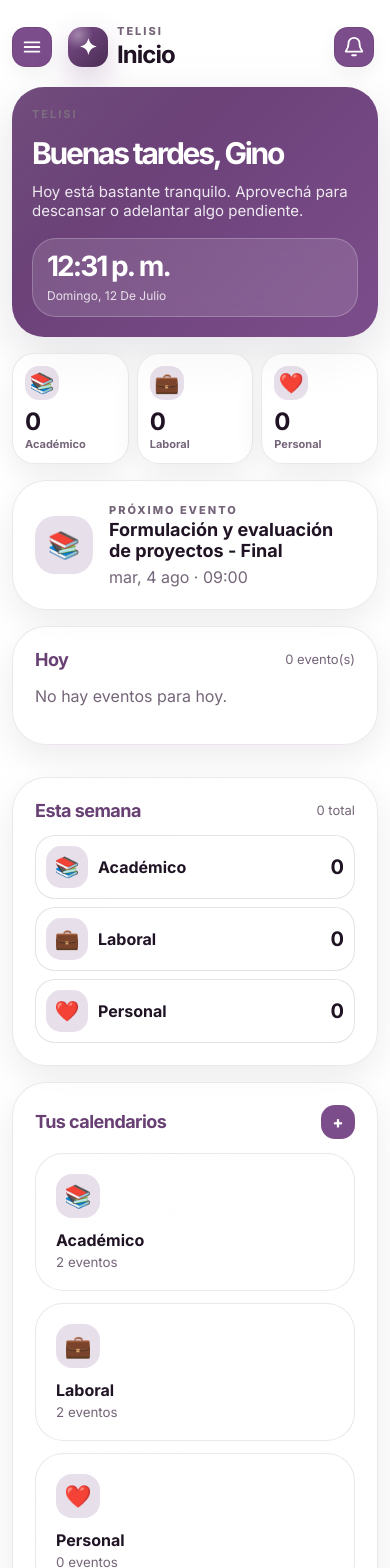
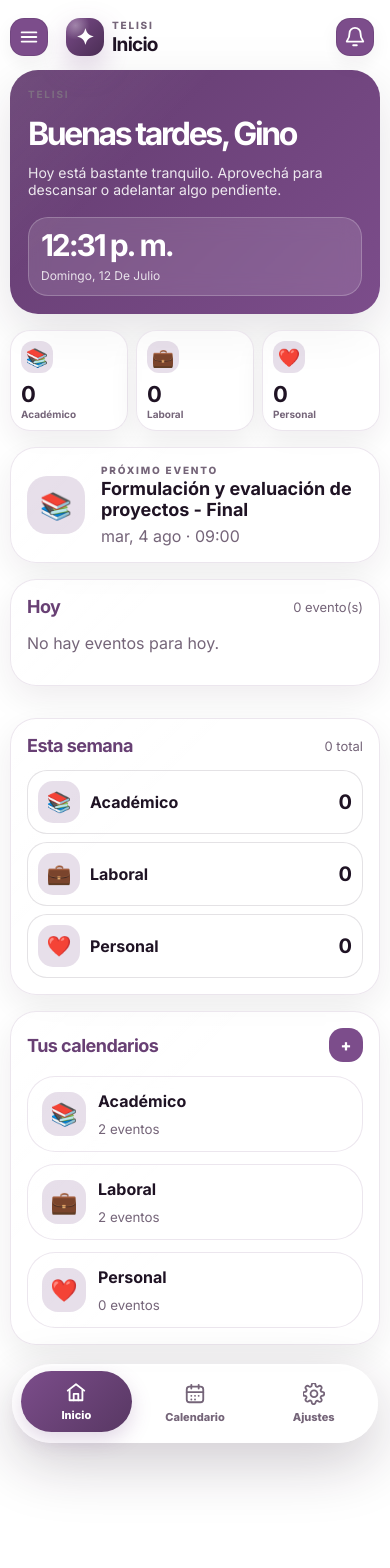
Before and after one commit to ginovalentinotomassipalios-dot/telisi, a React (Vite) app: page / in a window 390 px wide. Shown: the top 1568 px of the page. After the commit the page ends 1457 px from the top, so only its background shows below. Built offline with nearby package versions, Linux system fonts and the light colour scheme.

Commit message:
Descripción del cambio

```diff
--- a/src/main.jsx
+++ b/src/main.jsx
@@ -9,5 +9,5 @@ import "./polish.css";
 import "./fix.css";
 import "./header-scroll.css";
 import "./unified-theme.css";
-
+import "./mobile.css";
 createRoot(document.getElementById("root")).render(<App />);
--- /dev/null
+++ b/src/mobile.css
@@ -0,0 +1,329 @@
+
+/* Telisi mobile polish v0.7.0 */
+
+/* General mobile rhythm */
+@media (max-width: 760px) {
+  .shell {
+    width: 100%;
+    padding: 10px 10px 112px !important;
+  }
+
+  .app-header {
+    padding: 8px 0;
+  }
+
+  .brand-block {
+    gap: 8px;
+  }
+
+  .app-header h1 {
+    font-size: 19px;
+  }
+
+  .eyebrow {
+    font-size: 10px;
+  }
+
+  .logo-mark {
+    width: 38px;
+    height: 38px;
+    border-radius: 14px;
+  }
+
+  .ghost {
+    width: 38px;
+    height: 38px;
+    border-radius: 14px;
+  }
+
+  .dashboard-hero {
+    min-height: 170px !important;
+    padding: 18px !important;
+    border-radius: 28px !important;
+  }
+
+  .dashboard-hero h2 {
+    font-size: 32px !important;
+    line-height: 1;
+  }
+
+  .dashboard-hero span {
+    font-size: 14px;
+  }
+
+  .hero-clock {
+    padding: 12px;
+    border-radius: 20px;
+  }
+
+  .hero-clock strong {
+    font-size: 30px;
+  }
+
+  .today-summary {
+    grid-template-columns: repeat(3, 1fr);
+    gap: 8px;
+  }
+
+  .mini-stat {
+    padding: 10px;
+    border-radius: 20px;
+  }
+
+  .mini-stat span {
+    width: 32px;
+    height: 32px;
+    border-radius: 12px;
+    font-size: 18px;
+  }
+
+  .mini-stat strong {
+    font-size: 22px;
+  }
+
+  .mini-stat small {
+    font-size: 10px;
+  }
+
+  .next-card,
+  .panel {
+    border-radius: 26px;
+    padding: 16px;
+  }
+
+  .calendar-cards {
+    grid-template-columns: 1fr;
+  }
+
+  .calendar-card {
+    display: grid;
+    grid-template-columns: 46px 1fr;
+    align-items: center;
+    gap: 10px;
+    padding: 14px;
+  }
+
+  .calendar-card span {
+    grid-row: span 2;
+  }
+
+  .calendar-card strong {
+    margin: 0;
+  }
+
+  .calendar-card small {
+    margin: 0;
+  }
+}
+
+/* Calendar mobile */
+@media (max-width: 760px) {
+  .year-toolbar {
+    margin: 6px 0 10px;
+  }
+
+  .year-toolbar strong {
+    font-size: 26px;
+  }
+
+  .tabs {
+    border-radius: 22px;
+    padding: 6px;
+    gap: 6px;
+  }
+
+  .tabs button {
+    padding: 9px 12px;
+    font-size: 13px;
+  }
+
+  .calendar-layout-fixed,
+  .layout {
+    display: grid !important;
+    grid-template-columns: 1fr !important;
+    gap: 14px;
+  }
+
+  .annual-grid {
+    display: grid !important;
+    grid-template-columns: 1fr !important;
+    gap: 12px;
+  }
+
+  .annual-grid .month {
+    display: block !important;
+    border-radius: 22px;
+  }
+
+  .month h3 {
+    padding: 10px 12px;
+    font-size: 14px;
+  }
+
+  .month h3 small {
+    font-size: 10px;
+  }
+
+  .weekdays span {
+    padding: 5px 0;
+    font-size: 10px;
+  }
+
+  .day {
+    min-height: 34px;
+    font-size: 12px;
+  }
+
+  .event-panel {
+    position: static !important;
+    margin-top: 0 !important;
+    border-radius: 26px;
+  }
+
+  .event-form {
+    grid-template-columns: 1fr 104px;
+    gap: 8px;
+  }
+
+  .event-form input:nth-child(3) {
+    grid-column: 1 / -1;
+  }
+
+  .event-form button {
+    grid-column: 1 / -1;
+  }
+
+  .event-row {
+    grid-template-columns: 70px 1fr 32px;
+    gap: 8px;
+    font-size: 13px;
+  }
+
+  .event-row:has(.dot) {
+    grid-template-columns: 70px 12px 1fr 32px;
+  }
+}
+
+/* Month modal: make it behave like a native mobile sheet */
+@media (max-width: 760px) {
+  .month-detail-backdrop {
+    position: fixed !important;
+    inset: 0 !important;
+    z-index: 100000 !important;
+    display: block !important;
+    padding: 0 !important;
+    overflow: hidden !important;
+    background: rgba(12, 6, 16, .38);
+    backdrop-filter: blur(10px);
+  }
+
+  .month-detail-modal {
+    position: fixed !important;
+    inset: auto 0 0 0 !important;
+    width: 100vw !important;
+    height: 92dvh !important;
+    max-height: 92dvh !important;
+    margin: 0 !important;
+    padding: 14px !important;
+    border-radius: 28px 28px 0 0 !important;
+    overflow-y: auto !important;
+    overscroll-behavior: contain;
+    animation: sheetUp .22s ease-out both;
+  }
+
+  @keyframes sheetUp {
+    from {
+      transform: translateY(28px);
+      opacity: .8;
+    }
+    to {
+      transform: translateY(0);
+      opacity: 1;
+    }
+  }
+
+  .month-detail-header {
+    position: sticky;
+    top: -14px;
+    z-index: 4;
+    margin: -14px -14px 12px;
+    padding: 14px 14px 12px;
+    background: rgba(255,255,255,.82);
+    backdrop-filter: blur(18px);
+    border-bottom: 1px solid var(--line);
+  }
+
+  .month-detail-header::before {
+    content: "";
+    position: absolute;
+    top: 7px;
+    left: 50%;
+    width: 46px;
+    height: 5px;
+    border-radius: 999px;
+    background: rgba(36,16,41,.18);
+    transform: translateX(-50%);
+  }
+
+  .month-detail-header h3 {
+    margin-top: 8px;
+    font-size: 23px;
+  }
+
+  .month-detail-header .delete {
+    margin-top: 8px;
+  }
+
+  .month-detail-layout {
+    display: grid !important;
+    grid-template-columns: 1fr !important;
+    gap: 14px !important;
+  }
+
+  .month-detail-layout .month {
+    width: 100%;
+    border-radius: 24px;
+  }
+
+  .month-detail-layout .month h3 {
+    position: static;
+    margin: 0;
+  }
+
+  .month-detail-layout .day {
+    min-height: 40px;
+  }
+
+  .month-event-list {
+    padding-bottom: 18px;
+  }
+
+  .month-event-card {
+    grid-template-columns: 66px 38px 1fr;
+    border-radius: 18px;
+    padding: 10px;
+  }
+
+  .month-event-card span {
+    width: 38px;
+    height: 38px;
+    border-radius: 14px;
+  }
+}
+
+/* Bottom nav always reachable on phone */
+@media (max-width: 760px) {
+  .bottom-nav.premium-nav,
+  .premium-nav {
+    position: fixed !important;
+    left: 50% !important;
+    bottom: max(14px, env(safe-area-inset-bottom)) !important;
+    transform: translateX(-50%) !important;
+    width: min(410px, calc(100% - 24px)) !important;
+    z-index: 99990 !important;
+  }
+
+  .premium-nav button {
+    min-height: 52px;
+  }
+}
```
